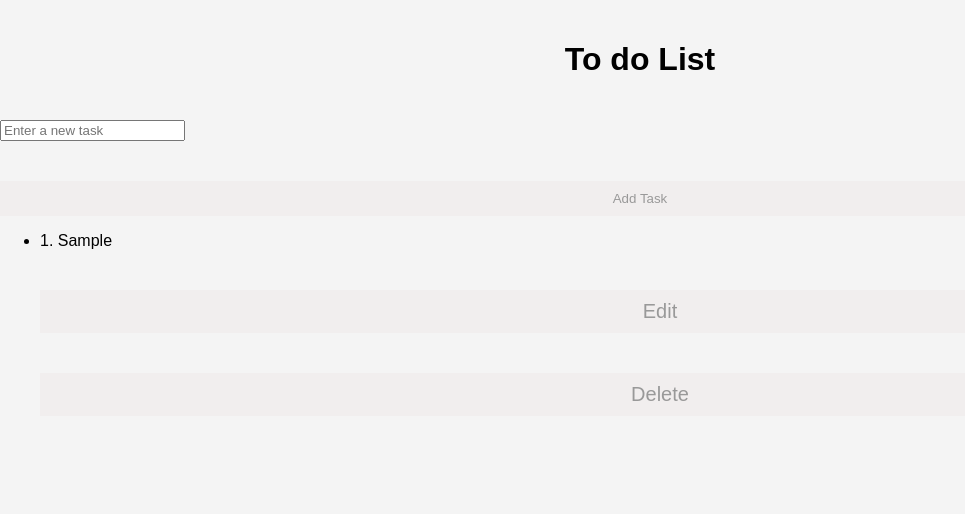
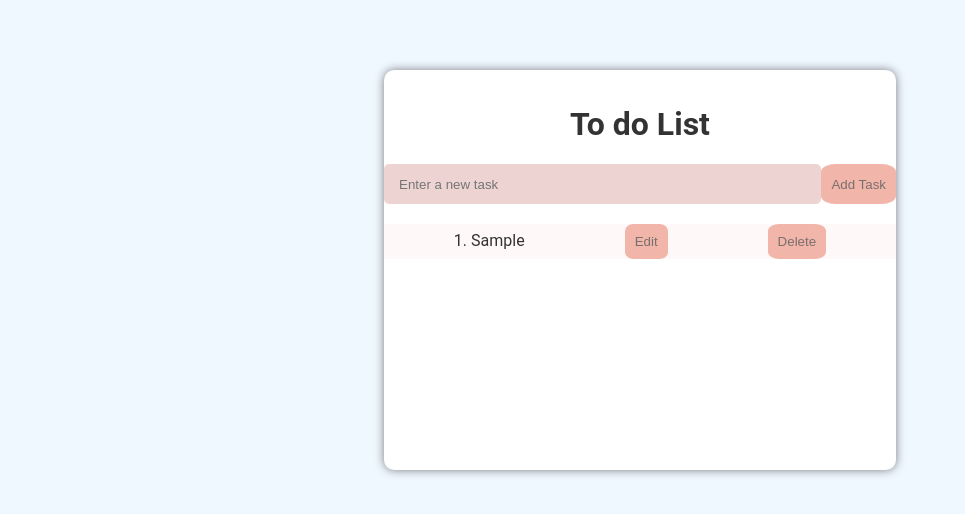
Before and after one commit to Umuhan/to-do-list, a website built with webpack: page src/index.html in a window 1280 px wide. Both pictures are taken after typing "Sample" into the empty fields and a click on the button "Add Task". Shown: the whole page, without its empty margins (0-965 px from the left). Built offline with nearby package versions, Linux system fonts and the light colour scheme.

Commit message:
Modify syles.js

```diff
--- a/src/style.css
+++ b/src/style.css
@@ -1,94 +1,75 @@
-/* Basic styling for the To Do List */
-body {
-  font-family: Arial, sans-serif;
+* {
   margin: 0;
   padding: 0;
-  background-color: #f4f4f4;
+  box-sizing: border-box;
 }
 
-.list-container {
-  max-width: 500px;
-  margin: 0 auto;
-  background-color: #fff;
-  margin-top: 40px;
-  box-shadow: 0 0 10px rgba(0, 0, 0, 0.2);
+body {
+  font-family: "Roboto", sans-serif;
+  font-size: 16px;
+  line-height: 1.5;
+  color: #333;
+  background-color: aliceblue;
 }
 
 h1 {
-  text-align: center;
-  padding: 20px 0;
+  padding-top: 30px;
+  font-size: 2rem;
+  margin-bottom: 1rem;
 }
 
-.input {
-  width: 95%;
-  margin: 0 auto;
-  padding: 10px;
-  background-color: #f1eeee;
-  border: none;
-  border-radius: 5px;
-  margin-bottom: 10px;
+.container {
+  text-align: center;
+  width: 40%;
+  height: 400px;
+  background-color: white;
+  margin: 70px auto;
+  border-radius: 10px;
+  box-shadow: 0 0 10px rgba(0, 0, 0, 0.5);
 }
 
-.list {
-  list-style: none;
-  padding: 0;
+.form {
+  display: flex;
+  justify-content: space-between;
+  align-items: center;
 }
 
-.list li {
-  padding: 10px;
-  border-bottom: 1px solid #ddd;
-  background-color: #fff;
-  position: relative;
+#newTask {
+  flex: 1;
+  height: 40px;
+  border: 1px solid #ccc;
+  border-radius: 5px;
+  padding-left: 15px;
+  margin-bottom: 10px;
+  border: none;
+  outline: none;
+  background-color: rgb(237, 212, 210);
 }
 
-.completed {
-  text-decoration: line-through;
-  margin-left: 40px;
-  color: #333;
+#addTask {
+  height: 40px;
+  padding: 10px 10px;
+  border: none;
+  outline: none;
+  background-color: rgb(241, 181, 169);
+  color: #7a6f6f;
+  border-radius: 20%;
+  cursor: pointer;
+  margin-top: -10px;
 }
 
-ul li::before {
-  content: "";
-  position: absolute;
-  height: 20px;
-  width: 20px;
-  border-radius: 50%;
-  background-image: url(images/uncheck.png);
-  background-size: cover;
-  background-position: center;
-  top: 12px;
-  left: -20px;
-}
-
-.not-completed {
-  margin-left: 40px;
-  color: #333;
-}
-
-ul li .close {
-  position: absolute;
-  right: 0;
-  top: 5px;
-  color: #000;
-  background-color: #f1eeee;
-  padding: 8px 12px;
-
-  /* border-radius: 50%; */
-  cursor: pointer;
-  transition: all 0.3s ease;
-}
-
-button {
-  padding: 10px;
-  margin-bottom: 0;
-  border: none;
-  background-color: #f1eeee;
-  color: #999;
-  width: 100%;
-  cursor: pointer;
-  margin-top: 40px;
+li {
+  list-style: none;
+  margin-top: 10px;
+  background-color: #fff8f8;
 }
 
 .btn {
-  font-size: 20px;
+  border: none;
+  background-color: rgb(241, 181, 169);
+  color: #7a6f6f;
+  padding: 10px 10px;
+  border-radius: 20%;
+  cursor: pointer;
+  margin-left: 100px;
 }
```
